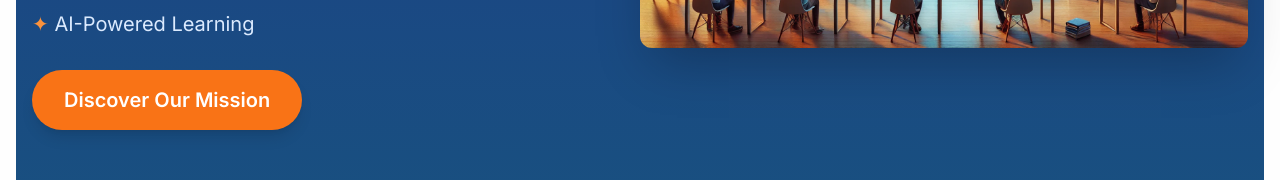
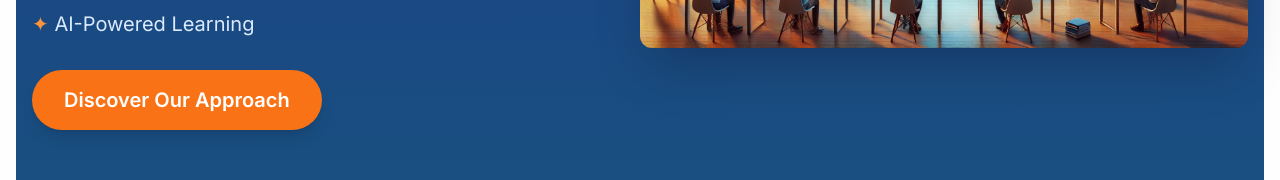
Before and after one commit to moghribalakrishna/GuruAvatar.org, a Next.js app: page / in a window 1280 px wide. Shown: the part 606-786 px from the top of the page. Built offline with nearby package versions, Linux system fonts and the light colour scheme; no server answers.

Commit message:
Rewording @home page

```diff
--- a/app/HomeContent.tsx
+++ b/app/HomeContent.tsx
@@ -75,7 +75,7 @@ export default function HomeContent() {
               transition={{ duration: 0.5, delay: 0.5 }}
             >
               <Link href="/our-approach" className="bg-orange-500 text-white px-8 py-4 rounded-full text-xl font-semibold hover:bg-orange-600 transition duration-300 inline-block shadow-lg">
-                Discover Our Mission
+                Discover Our Approach
               </Link>
             </motion.div>
           </div>
```
